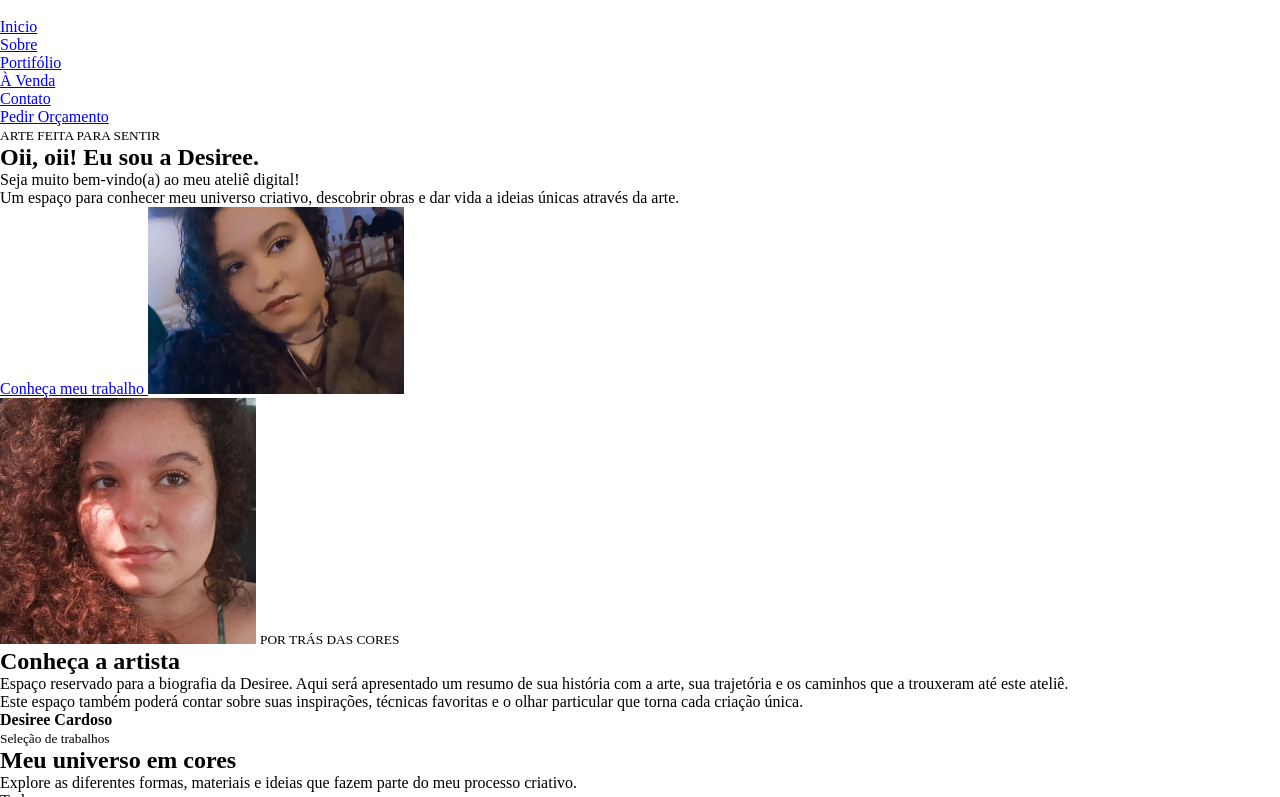
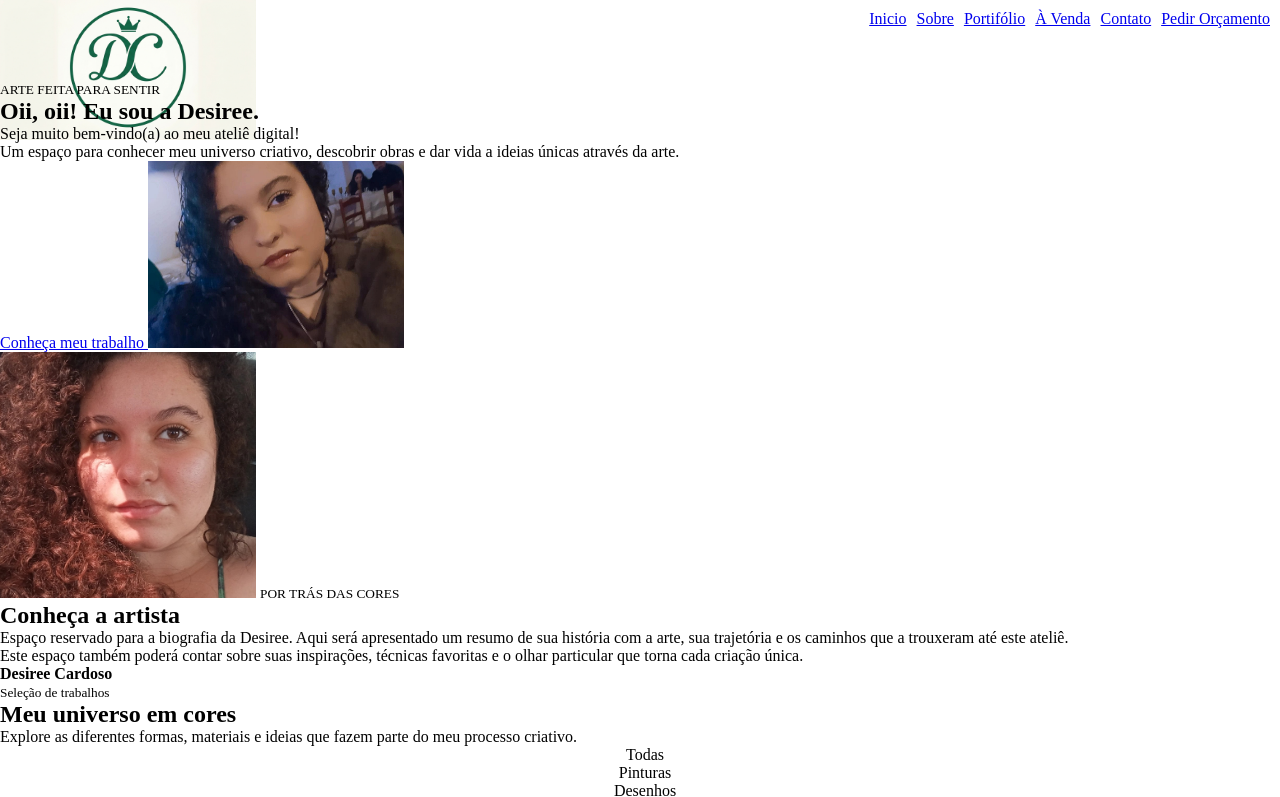
Before and after one commit to CarlosDanielDamo/TCC, a plain HTML site: page Tcc/index.html in a window 1280 px wide. Shown: the top 797 px of the page. Drawn offline with Linux system fonts and the light colour scheme.

Commit message:
Add files via upload

```diff
--- a/Tcc/css/style.css
+++ b/Tcc/css/style.css
@@ -6,3 +6,24 @@
 img {
     width: 20vw;
 }
+
+
+#Menu{
+    width: 100vw;
+    height: 10vh;
+    display: flex;
+    justify-content: space-between;
+
+}
+.Menu-Botoes{
+    display: flex;
+    list-style: none;
+    text-align: center;
+    text-decoration: none;
+    margin: 10px;
+}
+
+.Menu-Botoes, li{
+    text-align: center;
+    margin-left: 10px;
+}
--- a/Tcc/index.html
+++ b/Tcc/index.html
@@ -8,10 +8,10 @@
 </head>
 <body>
     <header>
-        <nav id="menu">
+        <nav id="Menu">
         <!--Espaço reservado para o icone-->
-        <a href="#inicio"><img src="" alt=""></a>
-        <ul>
+        <a class="icon" href="#Inicio"><img src="./img/icon-DC.jpeg" alt=""></a>
+        <ul class="Menu-Botoes">
             <li><a href="#Inicio">Inicio</a></li>
             <li><a href="#Sobre">Sobre</a></li>
             <li><a href="#Galeria">Portifólio</a></li>
@@ -250,12 +250,12 @@
             <div id="Rodape-Superior">
                 <div id="Rodape-Texto">
                     <!--Espaço reservado para o icone-->
-                    <img src="" alt="">
+                    <img class="icon" src="./img/icon-DC.jpeg" alt="">
                     <h3>Desiree Cardoso</h3>
                     <p>Arte que transforma sentimento em cor.</p>
                 </div>
                 <div id="Rodape-menu">
-                    <ul>
+                    <ul class="Menu-Botoes">
                         <li><a href="#Inicio">Inicio</a></li>
                         <li><a href="#Sobre">Sobre</a></li>
                         <li><a href="#Galeria">Portifólio</a></li>
```
Also changed, not shown: Tcc/img/icon-DC.jpeg (added).
